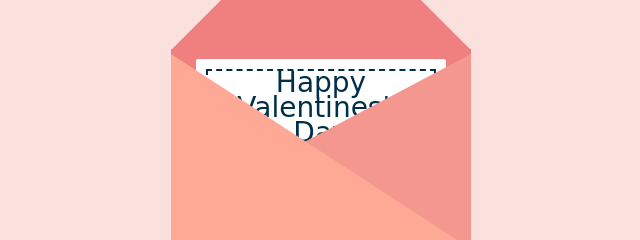
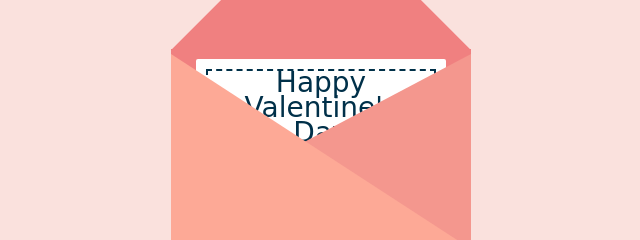
Before and after one commit to CoachLDEW3/WEB--VALENTINES-DAY-4.0--2025--, a plain HTML site: page index.html in a window 1280 px wide. Shown: the part 289-529 px from the top of the page, 319-959 px from the left. Drawn offline with Linux system fonts and the light colour scheme.

Commit message:
Update index.html

```diff
--- a/index.html
+++ b/index.html
@@ -15,7 +15,7 @@
             <div class="envelope">
                 <div class="card">
                     <div class="text">
-                        Happy <br> Valentines's <br> Day <br> Beautiful
+                        Happy <br> Valentine's <br> Day <br> Beautiful
                     </div>
                     <div class="heart"></div>
                 </div>
```
